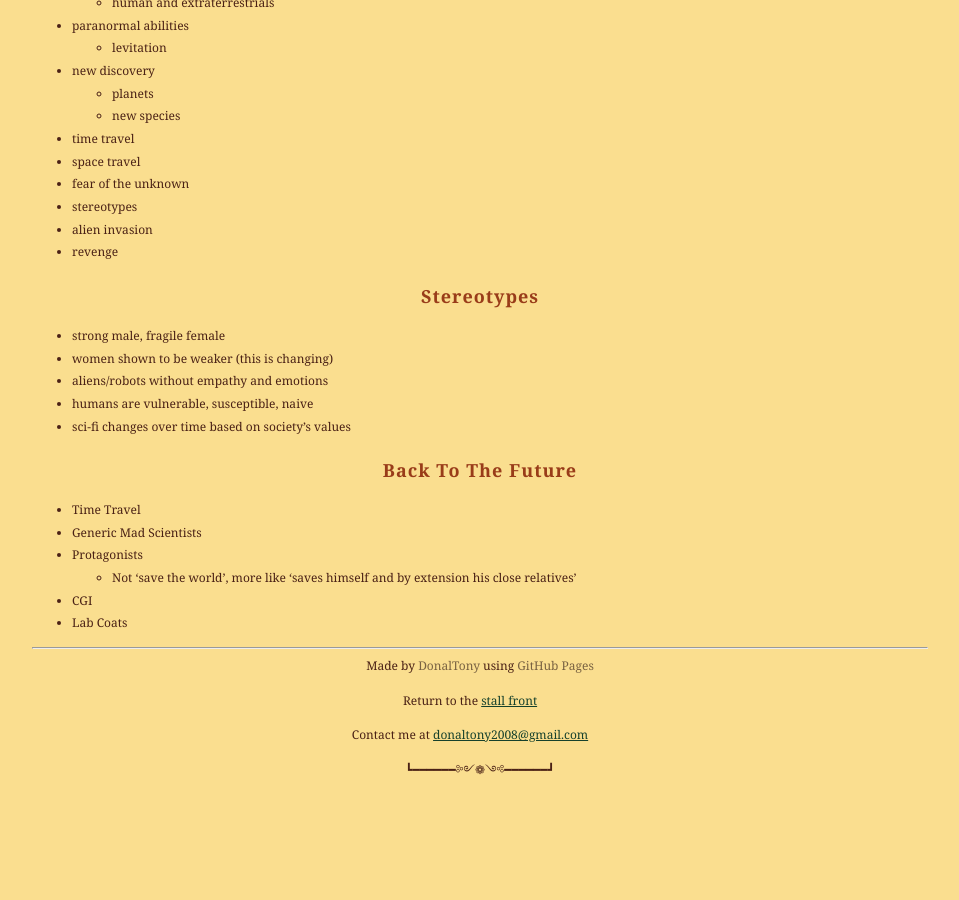
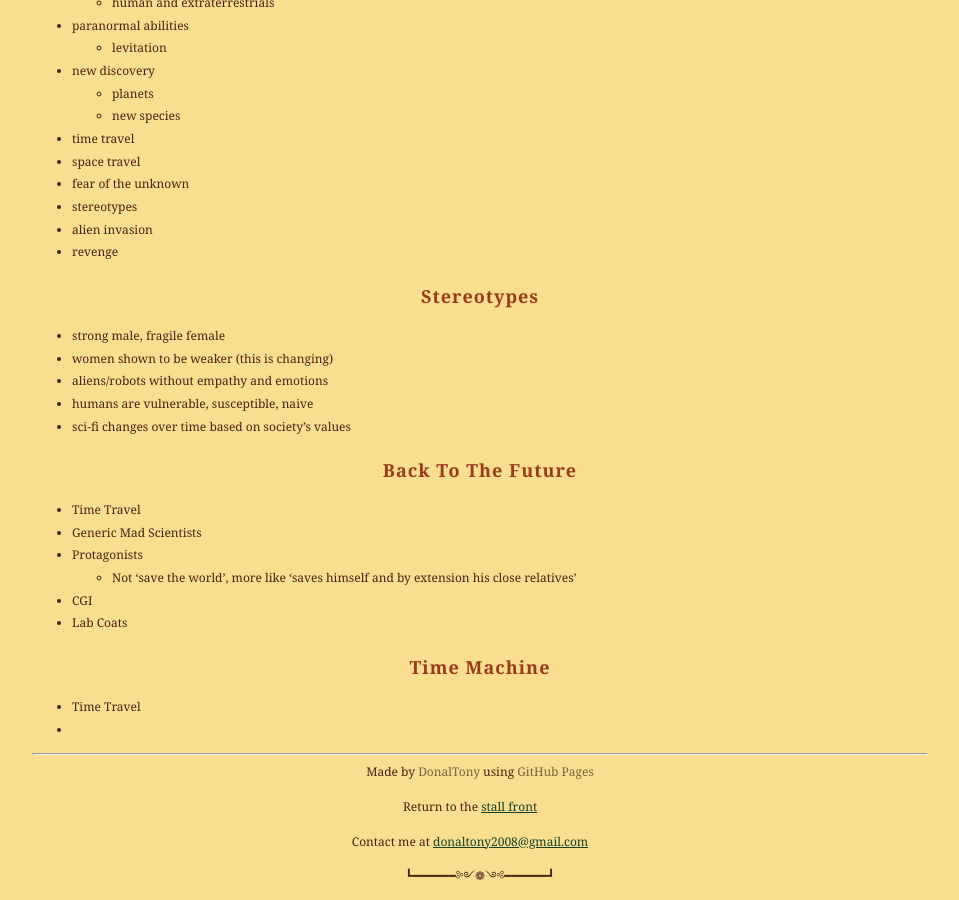
Before and after one commit to dvaraka/the-merchant, a Jekyll site: the page built from notes/year9/english/sci-fi/sci-fi-genre.md, in a window 1280 px wide and 900 px high, scrolled down 1962 px. Shown: the whole window, without its empty margins (160-1119 px from the left). Built offline with Jekyll 4.4.1, drawn with Linux system fonts in a browser that asks for light colours; our own code applies the rules of GitHub Pages for plain Markdown files; before the commit the page ends 2756 px from its top, so only the background shows below that.

Commit message:
Update sci-fi-genre.md

```diff
--- a/notes/year9/english/sci-fi/sci-fi-genre.md
+++ b/notes/year9/english/sci-fi/sci-fi-genre.md
@@ -112,3 +112,8 @@
   - Not 'save the world', more like 'saves himself and by extension his close relatives'
 - CGI
 - Lab Coats
+
+## Time Machine
+
+- Time Travel
+-
```
